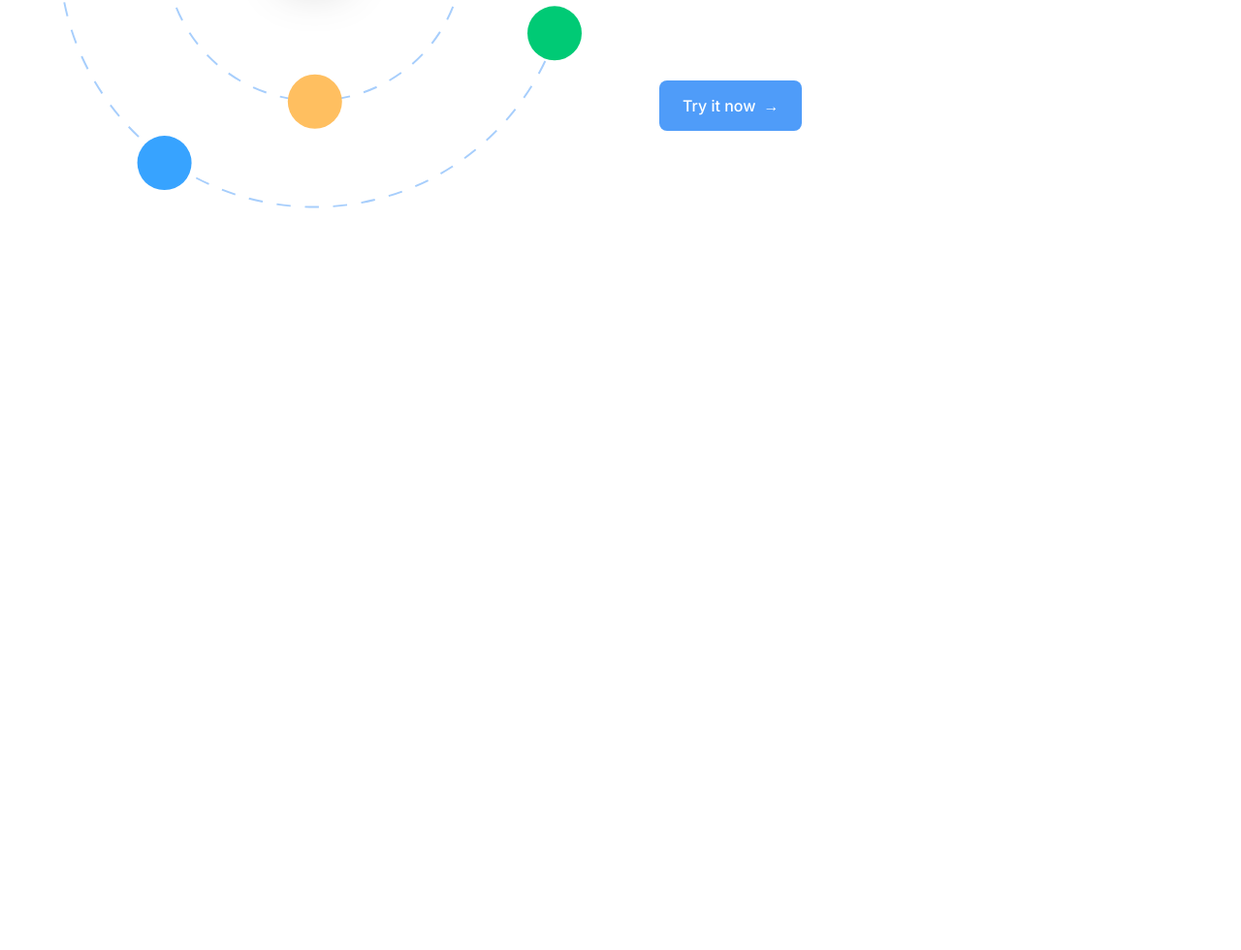
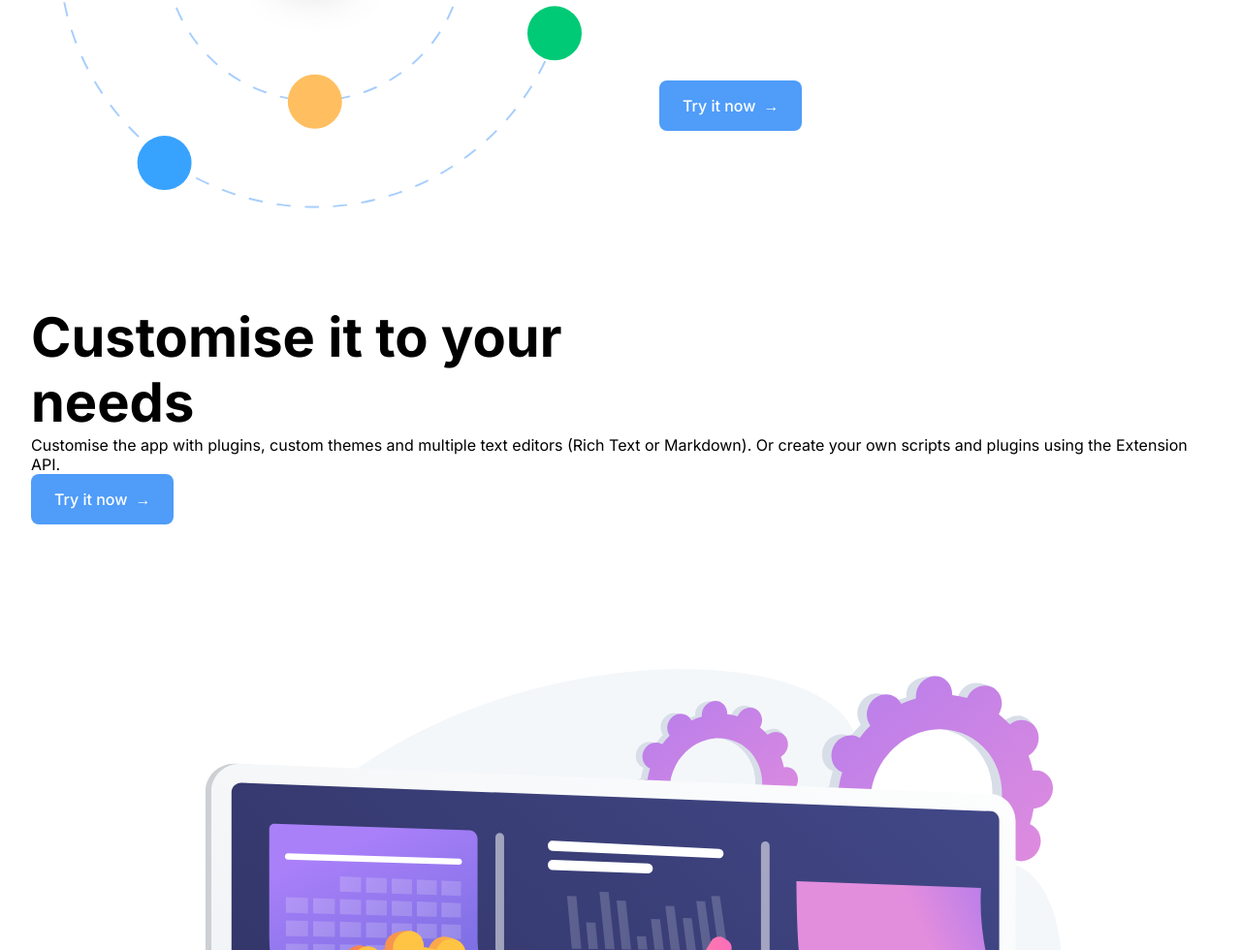
Before and after one commit to PanaitCosmin/whitepace-landing-page, a website: page src/index.html in a window 1280 px wide. Shown: the part 2320-3300 px from the top of the page at 97% size. Before the commit the page ends 2635 px from the top, so only its background shows below. Drawn offline with nearby package versions, Linux system fonts and the light colour scheme; files that its build step writes are made by us from their sources.

Commit message:
Add costume section

```diff
--- a/src/index.html
+++ b/src/index.html
@@ -91,7 +91,7 @@
         </div>
     </section>
 
-    <!-- Project Management Section -->
+    <!-- Connectivity Section -->
     <section class="connectivity container">
         <div class="connectivity__wrapper">
             <div class="connectivity__content">
@@ -104,6 +104,20 @@
             <img src="../images/work-together.svg" alt="">
         </div>
     </section>
+
+    <!-- Custome Section -->
+    <section class="custome container">
+        <div class="custome__wrapper">
+            <div class="custome__content">
+                <div class="custome__text">
+                    <h1>Customise it to your needs</h1>
+                    <p>Customise the app with plugins, custom themes and multiple text editors (Rich Text or Markdown). Or create your own scripts and plugins using the Extension API.</p>
+                </div>
+                <button class="btn-secondary">Try it now</button>
+            </div>
+            <img src="../images/customize.svg" alt="">
+        </div>
+    </section>
     <script src="script.js"></script>
 </body>
 </html>
```
